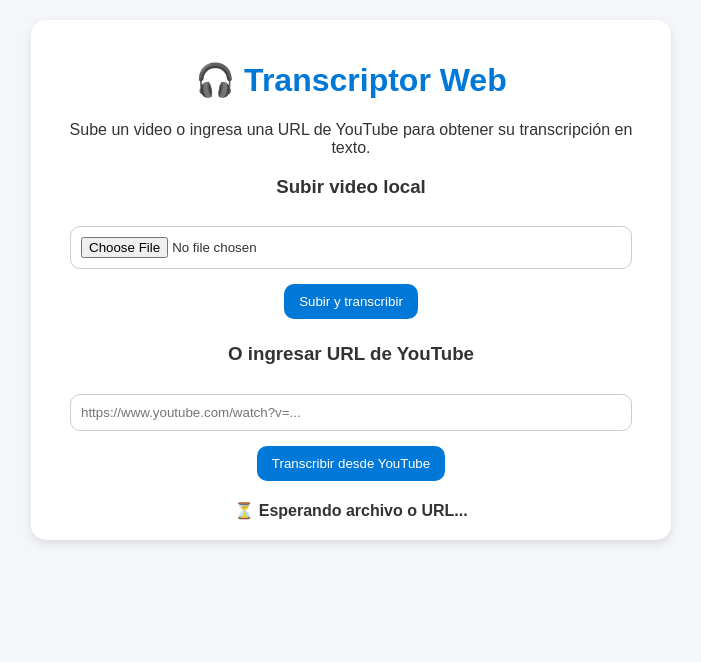
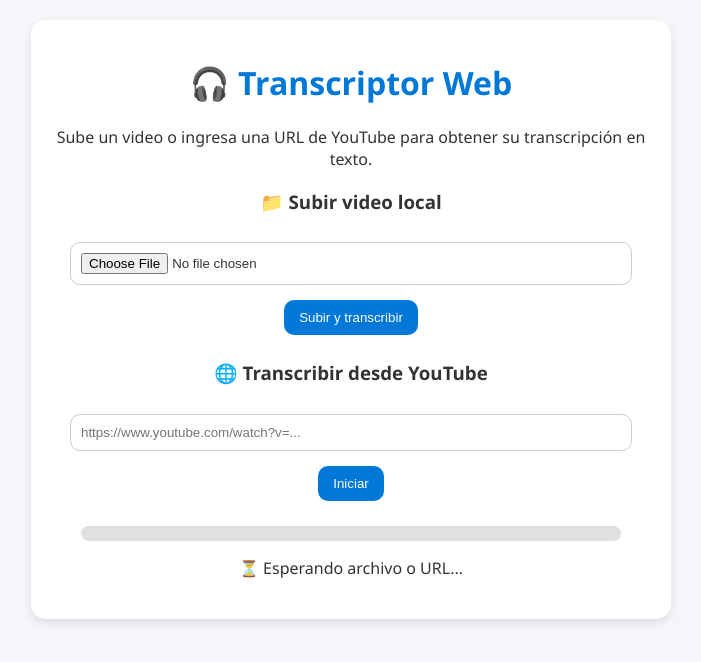
Before and after one commit to et-mohedano/Transcriptor-web, a Flask app: page / in a window 1280 px wide. Shown: the top 662 px of the page, without its empty margins (289-990 px from the left). Run offline with Flask 3, Linux system fonts and the light colour scheme.

Commit message:
Refactor progress handling and improve UI elements for video upload and YouTube processing

```diff
--- a/app.py
+++ b/app.py
@@ -11,19 +11,16 @@
 os.makedirs(UPLOAD_FOLDER, exist_ok=True)
 os.makedirs(OUTPUT_FOLDER, exist_ok=True)
 
-# Estado global de progreso
 progress_status = {"status": "idle", "message": "Esperando archivo o URL..."}
 
 
 def convert_video_to_audio(video_path, audio_path):
-    """Convierte video local a audio"""
     command = ["ffmpeg", "-y", "-i", video_path, "-q:a", "0", "-map", "a", audio_path]
     subprocess.run(command, stdout=subprocess.PIPE, stderr=subprocess.PIPE, check=True)
     return audio_path
 
 
 def download_audio_from_youtube(youtube_url, output_path):
-    """Descarga solo el audio de un video de YouTube"""
     command = [
         "yt-dlp",
         "-f", "bestaudio",
@@ -37,14 +34,12 @@
 
 
 def transcribe_audio(audio_path, language="es"):
-    """Transcribe audio con Whisper"""
     model = whisper.load_model("base")
     result = model.transcribe(audio_path, language=language)
     return result["text"]
 
 
 def process_video(video_path, output_txt_path):
-    """Procesa video local"""
     global progress_status
     try:
         progress_status = {"status": "processing", "message": "🎧 Convirtiendo video a audio..."}
@@ -63,7 +58,6 @@
 
 
 def process_youtube_video(youtube_url, output_txt_path):
-    """Procesa video desde URL de YouTube"""
     global progress_status
     try:
         progress_status = {"status": "processing", "message": "🎥 Descargando audio de YouTube..."}
@@ -88,7 +82,6 @@
 
 @app.route("/upload", methods=["POST"])
 def upload():
-    """Carga y procesa video local"""
     global progress_status
     video = request.files["video"]
     if not video:
@@ -108,7 +101,6 @@
 
 @app.route("/youtube", methods=["POST"])
 def youtube():
-    """Procesa video desde URL de YouTube"""
     global progress_status
     data = request.get_json()
     youtube_url = data.get("url")
@@ -127,13 +119,11 @@
 
 @app.route("/progress")
 def progress():
-    """Consulta el estado de progreso"""
     return jsonify(progress_status)
 
 
 @app.route("/download")
 def download():
-    """Descarga archivo TXT final"""
     txt_path = os.path.join(OUTPUT_FOLDER, "transcription.txt")
     if os.path.exists(txt_path):
         return send_file(txt_path, as_attachment=True)
@@ -142,5 +132,5 @@
 
 
 if __name__ == "__main__":
-    port = int(os.environ.get("PORT", 8080))  # 👈 Render asigna este puerto
+    port = int(os.environ.get("PORT", 8080))
     app.run(host="0.0.0.0", port=port, debug=False)
--- a/static/style.css
+++ b/static/style.css
@@ -1,5 +1,5 @@
 body {
-    font-family: Arial, sans-serif;
+    font-family: 'Segoe UI', sans-serif;
     background: #f4f6f9;
     color: #333;
     margin: 0;
@@ -10,7 +10,7 @@
 .container {
     max-width: 600px;
     margin: auto;
-    background: white;
+    background: #fff;
     border-radius: 15px;
     padding: 20px;
     box-shadow: 0 4px 10px rgba(0,0,0,0.1);
@@ -18,6 +18,10 @@
 
 h1 {
     color: #0078d7;
+}
+
+.section {
+    margin-bottom: 20px;
 }
 
 input[type="file"], input[type="text"], textarea {
@@ -29,7 +33,6 @@
 }
 
 button, a {
-    display: inline-block;
     background: #0078d7;
     color: white;
     border: none;
@@ -44,16 +47,42 @@
     background: #005ea0;
 }
 
+#progress-box {
+    width: 90%;
+    margin: 20px auto;
+    text-align: center;
+}
+
+#progress-bar {
+    width: 100%;
+    height: 15px;
+    background: #e0e0e0;
+    border-radius: 10px;
+    overflow: hidden;
+    margin-bottom: 5px;
+}
+
+#progress-fill {
+    height: 100%;
+    width: 0%;
+    background: #0078d7;
+    transition: width 0.5s ease;
+}
+
 textarea {
-    width: 100%;
+    width: 95%;
     height: 250px;
+    margin: 10px auto;
+    display: block;
     resize: none;
 }
 
-#progress {
-    margin-top: 15px;
-    font-size: 16px;
-    font-weight: bold;
+.hidden {
+    display: none;
+}
+
+.actions {
+    margin-top: 10px;
 }
 
 @media (max-width: 600px) {
--- a/templates/index.html
+++ b/templates/index.html
@@ -11,17 +11,24 @@
         <h1>🎧 Transcriptor Web</h1>
         <p>Sube un video o ingresa una URL de YouTube para obtener su transcripción en texto.</p>
 
-        <h3>Subir video local</h3>
-        <input type="file" id="videoInput" accept="video/*">
-        <button onclick="uploadVideo()">Subir y transcribir</button>
+        <div class="section">
+            <h3>📁 Subir video local</h3>
+            <input type="file" id="videoInput" accept="video/*">
+            <button onclick="uploadVideo()">Subir y transcribir</button>
+        </div>
 
-        <h3>O ingresar URL de YouTube</h3>
-        <input type="text" id="youtubeUrl" placeholder="https://www.youtube.com/watch?v=...">
-        <button onclick="processYouTube()">Transcribir desde YouTube</button>
+        <div class="section">
+            <h3>🌐 Transcribir desde YouTube</h3>
+            <input type="text" id="youtubeUrl" placeholder="https://www.youtube.com/watch?v=...">
+            <button onclick="processYouTube()">Iniciar</button>
+        </div>
 
-        <div id="progress">⏳ Esperando archivo o URL...</div>
+        <div id="progress-box">
+            <div id="progress-bar"><div id="progress-fill"></div></div>
+            <p id="progress-text">⏳ Esperando archivo o URL...</p>
+        </div>
 
-        <div id="resultBox" style="display:none;">
+        <div id="resultBox" class="hidden">
             <h3>📝 Transcripción</h3>
             <textarea id="transcriptionText" readonly></textarea>
             <div class="actions">
@@ -32,6 +39,11 @@
     </div>
 
     <script>
+        function updateProgress(percent, message) {
+            document.getElementById("progress-fill").style.width = percent + "%";
+            document.getElementById("progress-text").textContent = message;
+        }
+
         function uploadVideo() {
             const file = document.getElementById("videoInput").files[0];
             if (!file) return alert("Selecciona un archivo de video primero.");
@@ -39,14 +51,17 @@
             const formData = new FormData();
             formData.append("video", file);
 
+            updateProgress(10, "📤 Subiendo video...");
+
             fetch("/upload", { method: "POST", body: formData })
                 .then(r => r.json())
-                .then(() => checkProgress());
+                .then(() => monitorProgress());
         }
 
         function processYouTube() {
             const url = document.getElementById("youtubeUrl").value.trim();
             if (!url) return alert("Ingresa una URL válida de YouTube.");
+            updateProgress(10, "📥 Descargando desde YouTube...");
 
             fetch("/youtube", {
                 method: "POST",
@@ -54,24 +69,34 @@
                 body: JSON.stringify({ url })
             })
             .then(r => r.json())
-            .then(() => checkProgress());
+            .then(() => monitorProgress());
         }
 
-        function checkProgress() {
+        function monitorProgress() {
+            let percent = 20;
             const interval = setInterval(() => {
                 fetch("/progress")
                     .then(r => r.json())
                     .then(data => {
-                        document.getElementById("progress").textContent = data.message;
+                        document.getElementById("progress-text").textContent = data.message;
+
+                        if (data.status === "processing" && percent < 90) percent += 10;
+                        if (data.status === "done") percent = 100;
+                        document.getElementById("progress-fill").style.width = percent + "%";
+
                         if (data.status === "done") {
                             clearInterval(interval);
-                            document.getElementById("resultBox").style.display = "block";
+                            document.getElementById("resultBox").classList.remove("hidden");
                             document.getElementById("transcriptionText").value = data.text || "";
                             document.getElementById("downloadLink").href = "/download";
                         }
-                        if (data.status === "error") clearInterval(interval);
+
+                        if (data.status === "error") {
+                            clearInterval(interval);
+                            document.getElementById("progress-fill").style.background = "#dc3545";
+                        }
                     });
-            }, 2000);
+            }, 1500);
         }
 
         function copyText() {
```
